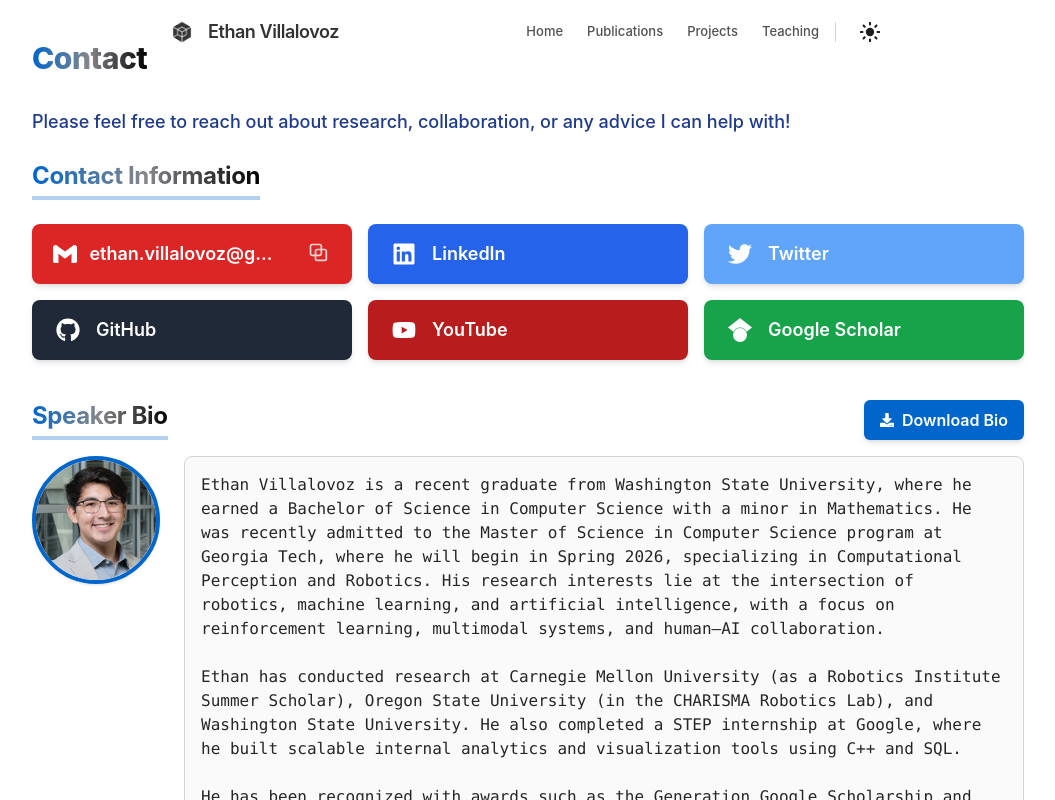
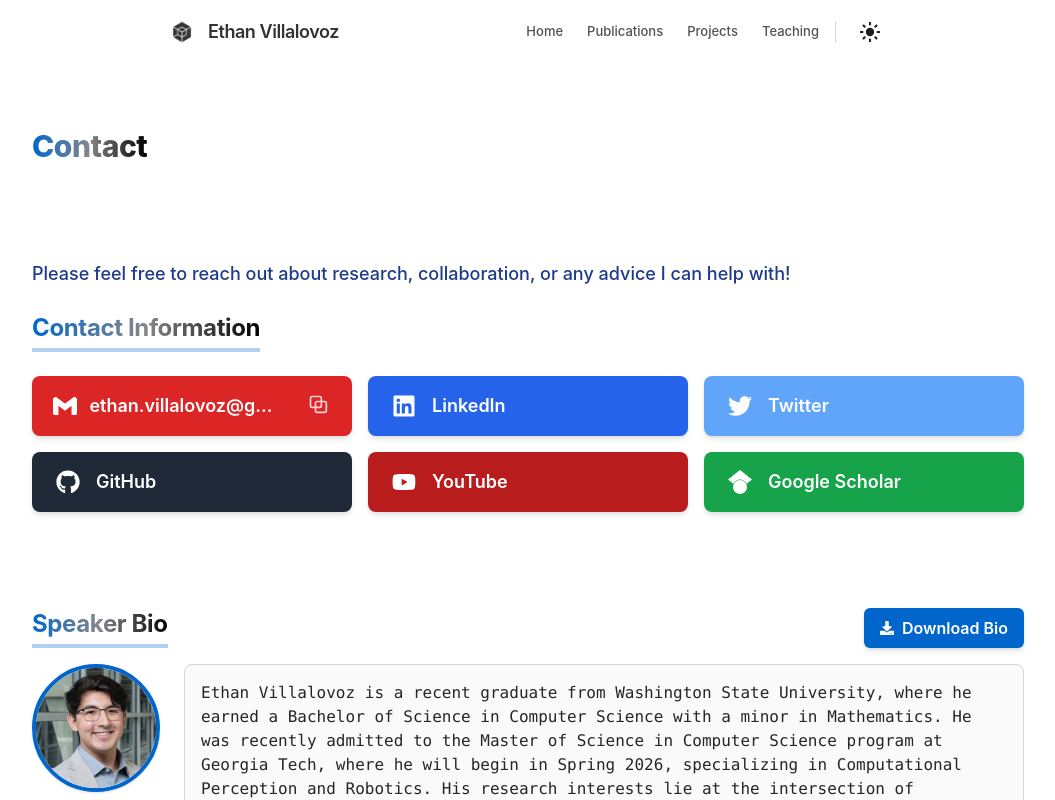
Before and after one commit to ethanvillalovoz/ethanvillalovoz.github.io, a Next.js app: page /contact in a window 1280 px wide. Shown: the top 800 px of the page, without its empty margins (112-1167 px from the left). Built offline with nearby package versions, Linux system fonts and the light colour scheme.

Commit message:
fixed bottom margin

```diff
--- a/src/app/about/page.tsx
+++ b/src/app/about/page.tsx
@@ -79,8 +79,9 @@ const timeline = [
 
 export default function AboutPage() {
 	return (
-		<main className="max-w-5xl mx-auto px-4 py-10">
-			<header className="flex flex-col sm:flex-row items-center sm:items-start sm:justify-between gap-4 mb-8">
+		<main className="min-h-screen bg-background text-foreground selection:bg-primary/20 selection:text-primary">
+			<div className="max-w-5xl mx-auto px-4 pt-32 pb-24">
+				<header className="flex flex-col sm:flex-row items-center sm:items-start sm:justify-between gap-4 mb-24">
 				<motion.h1
 					initial={{ opacity: 0, y: 40 }}
 					animate={{ opacity: 1, y: 0 }}
@@ -155,7 +156,7 @@ export default function AboutPage() {
 			</section>
 
 			{/* Philosophy Section */}
-			<section className="mb-10">
+			<section className="mb-24">
 				<h2 className="text-2xl font-bold mb-2 bg-gradient-to-r from-primary via-primary-light to-primary-dark bg-clip-text text-transparent border-b-4 border-primary/30 inline-block pb-1">
 					My Approach
 				</h2>
@@ -165,7 +166,7 @@ export default function AboutPage() {
 			</section>
 
 			{/* Timeline */}
-			<section className="mb-10">
+			<section className="mb-24">
 				<h2 className="text-2xl font-bold mb-6 bg-gradient-to-r from-primary via-primary-light to-primary-dark bg-clip-text text-transparent border-b-4 border-primary/30 inline-block pb-1">
 					Timeline
 				</h2>
@@ -237,6 +238,7 @@ export default function AboutPage() {
 					<li>I play both indoor and beach volleyball to stay active.</li>
 				</ul>
 			</section>
+			</div>
 		</main>
 	);
 }
--- a/src/app/contact/page.tsx
+++ b/src/app/contact/page.tsx
@@ -67,8 +67,9 @@ export default function ContactPage() {
 	}, []);
 
 	return (
-		<main className="max-w-5xl mx-auto px-4 py-10">
-			<header className="flex items-center justify-between mb-8">
+		<main className="min-h-screen bg-background text-foreground selection:bg-primary/20 selection:text-primary">
+			<div className="max-w-5xl mx-auto px-4 pt-32 pb-24">
+				<header className="flex items-center justify-between mb-24">
 				<motion.h1
 					initial={{ opacity: 0, y: 40 }}
 					animate={{ opacity: 1, y: 0 }}
@@ -89,7 +90,7 @@ export default function ContactPage() {
 			</motion.p>
 
 			{/* Contact Methods */}
-			<section className="mb-10">
+			<section className="mb-24">
 				<h2 className="text-2xl font-bold mb-6 bg-gradient-to-r from-primary via-primary-light to-primary-dark bg-clip-text text-transparent border-b-4 border-primary/30 inline-block pb-1">
 					Contact Information
 				</h2>
@@ -132,7 +133,7 @@ export default function ContactPage() {
 			</section>
 
 			{/* Speaker Headshot and Bio */}
-			<section className="mb-10">
+			<section>
 				<div className="flex items-center justify-between mb-4">
 					<h2 className="text-2xl font-bold bg-gradient-to-r from-primary via-primary-light to-primary-dark bg-clip-text text-transparent border-b-4 border-primary/30 inline-block pb-1">
 						Speaker Bio
@@ -163,6 +164,7 @@ export default function ContactPage() {
 					</pre>
 				</div>
 			</section>
+			</div>
 		</main>
 	);
 }
--- a/src/app/page.tsx
+++ b/src/app/page.tsx
@@ -654,7 +654,7 @@ export default function Home() {
 				</FadeIn>
 
                 {/* Skills */}
-                <FadeIn className="mb-24">
+                <FadeIn>
                     <h2 className="text-2xl font-bold mb-8 tracking-tight">Skills</h2>
                     <div className="flex flex-wrap gap-3">
                         {skills.map((skill) => (
```
